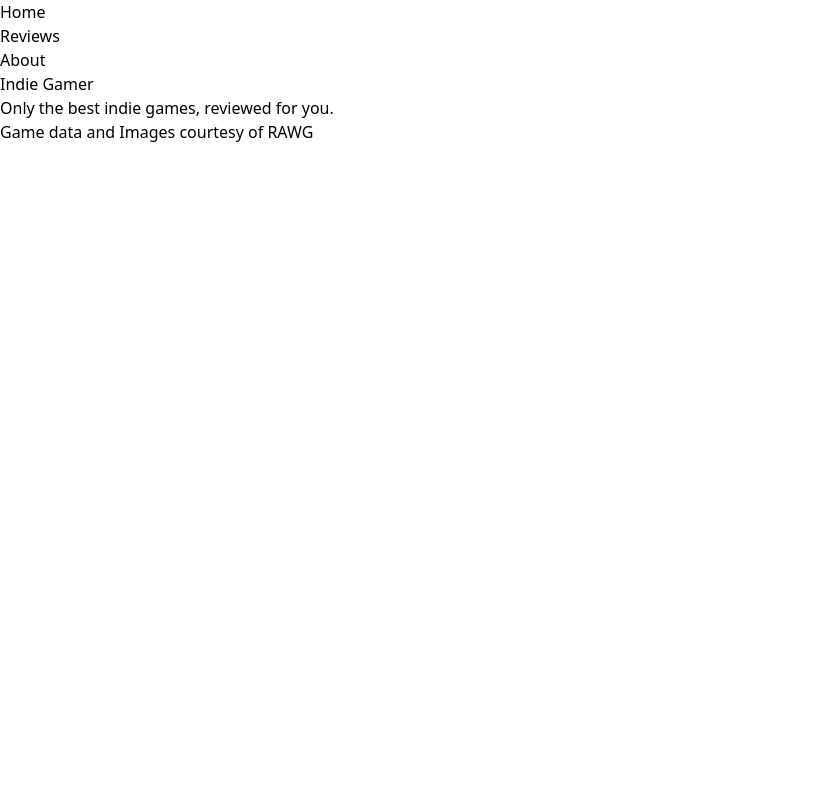
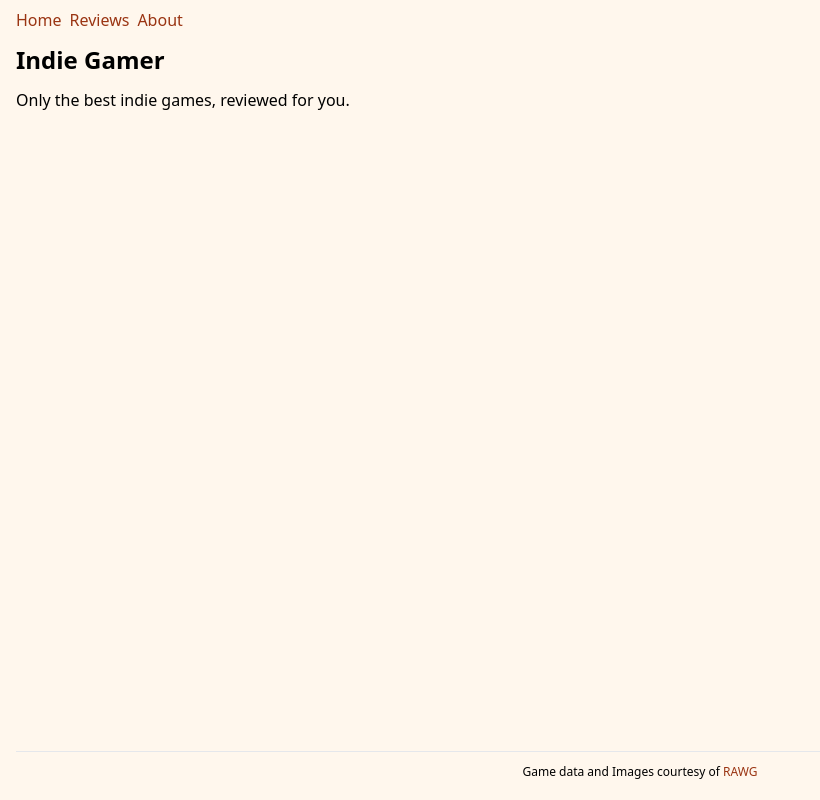
Before and after one commit to harshageorge/next-reviews, a Next.js app: page / in a window 1280 px wide. Shown: the whole page, without its empty margins (0-820 px from the left). Built offline with nearby package versions, Linux system fonts and the light colour scheme.

Commit message:
layout styling, heading component and import alias

```diff
--- a/app/about/page.tsx
+++ b/app/about/page.tsx
@@ -1,7 +1,9 @@
+import Heading from "@/components/Heading";
+
 function AboutPage() {
     return (
       <>
-        <h1>About</h1>
+        <Heading>About</Heading>
         <p>
           Here we'll list all the reviews.
         </p>
--- a/app/layout.tsx
+++ b/app/layout.tsx
@@ -1,6 +1,8 @@
 import type { ReactNode } from 'react';
 import Link from 'next/link';
 import './globals.css';
+import NavBar from '../components/NavBar';
+
 interface LayoutProps {
   children: ReactNode;
 }
@@ -8,27 +10,16 @@
 export default function RootLayout({ children }: LayoutProps) {
   return (
     <html lang="en">
-      <body>
+      <body className='bg-orange-50 flex flex-col px-4 py-2 min-h-screen'>
         <header>
-          <nav>
-            <ul>
-              <li>
-                <Link href='/'>Home</Link>
-              </li>
-              <li>
-                <Link href='/reviews'>Reviews</Link>
-              </li>
-              <li>
-                <Link href='/about' prefetch={false}>About</Link>
-              </li>
-            </ul>
-          </nav>
+         <NavBar/>
         </header>
-        <main>
+        <main className='grow py-3'>
           {children}
         </main>
-        <footer>
-         Game data and Images courtesy of <a href="https://rawg.io/" target="_blank">RAWG</a>
+        <footer className='border-t text-xs py-3 text-center'>
+         Game data and Images courtesy of {' '}
+         <a href="https://rawg.io/" target="_blank" className="text-orange-800 hover:underline">RAWG</a>
         </footer>
       </body>
     </html>
--- a/app/page.tsx
+++ b/app/page.tsx
@@ -1,7 +1,9 @@
+import Heading from "@/components/Heading";
+
 export default function HomePage() {
     return (
       <>
-        <h1>Indie Gamer</h1>
+        <Heading>Indie Gamer</Heading>
         <p>
           Only the best indie games, reviewed for you.
         </p>
--- a/app/reviews/hollow-knight/page.tsx
+++ b/app/reviews/hollow-knight/page.tsx
@@ -1,7 +1,9 @@
+import Heading from "@/components/Heading";
+
 function HollowKnightPage() {
     return (
       <>
-        <h1>HollowKnightPage</h1>
+        <Heading>HollowKnightPage</Heading>
         <p>
           Here we'll list all the reviews.
         </p>
--- a/app/reviews/page.tsx
+++ b/app/reviews/page.tsx
@@ -1,9 +1,10 @@
 import Link from 'next/link';
+import Heading from '@/components/Heading';
 
 function ReviewsPage() {
     return (
       <>
-        <h1>Reviews</h1>
+        <Heading>Reviews</Heading>
         <p>
           Here we'll list all the reviews.
         </p>
--- a/app/reviews/stardew-valley/page.tsx
+++ b/app/reviews/stardew-valley/page.tsx
@@ -1,7 +1,9 @@
+import Heading from "@/components/Heading";
+
 export default function StardewValleyPage() {
     return (
       <>
-        <h1>Stardew Valley</h1>
+        <Heading>Stardew Valley</Heading>
         <p>
           This will be the review for Stardew Valley.
         </p>
--- /dev/null
+++ b/components/Heading.tsx
@@ -0,0 +1,13 @@
+import type { ReactNode } from 'react';
+
+export interface HeadingProps {
+  children: ReactNode;
+}
+
+export default function Heading({ children }: HeadingProps) {
+  return (
+    <h1 className="font-bold pb-3 text-2xl">
+      {children}
+    </h1>
+  );
+}
--- /dev/null
+++ b/components/NavBar.tsx
@@ -0,0 +1,28 @@
+import Link from 'next/link';
+
+export default function NavBar() {
+  return (
+    <nav>
+      <ul className="flex gap-2">
+        <li>
+          <Link href="/"
+            className="text-orange-800 hover:underline">
+            Home
+          </Link>
+        </li>
+        <li>
+          <Link href="/reviews"
+            className="text-orange-800 hover:underline">
+            Reviews
+          </Link>
+        </li>
+        <li>
+          <Link href="/about" prefetch={false}
+            className="text-orange-800 hover:underline">
+            About
+          </Link>
+        </li>
+      </ul>
+    </nav>
+  );
+}
--- a/tsconfig.json
+++ b/tsconfig.json
@@ -5,6 +5,9 @@
       "dom.iterable",
       "esnext"
     ],
+    "paths": {
+      "@/*": ["./*"]
+    },
     "allowJs": true,
     "skipLibCheck": true,
     "strict": false,
```
